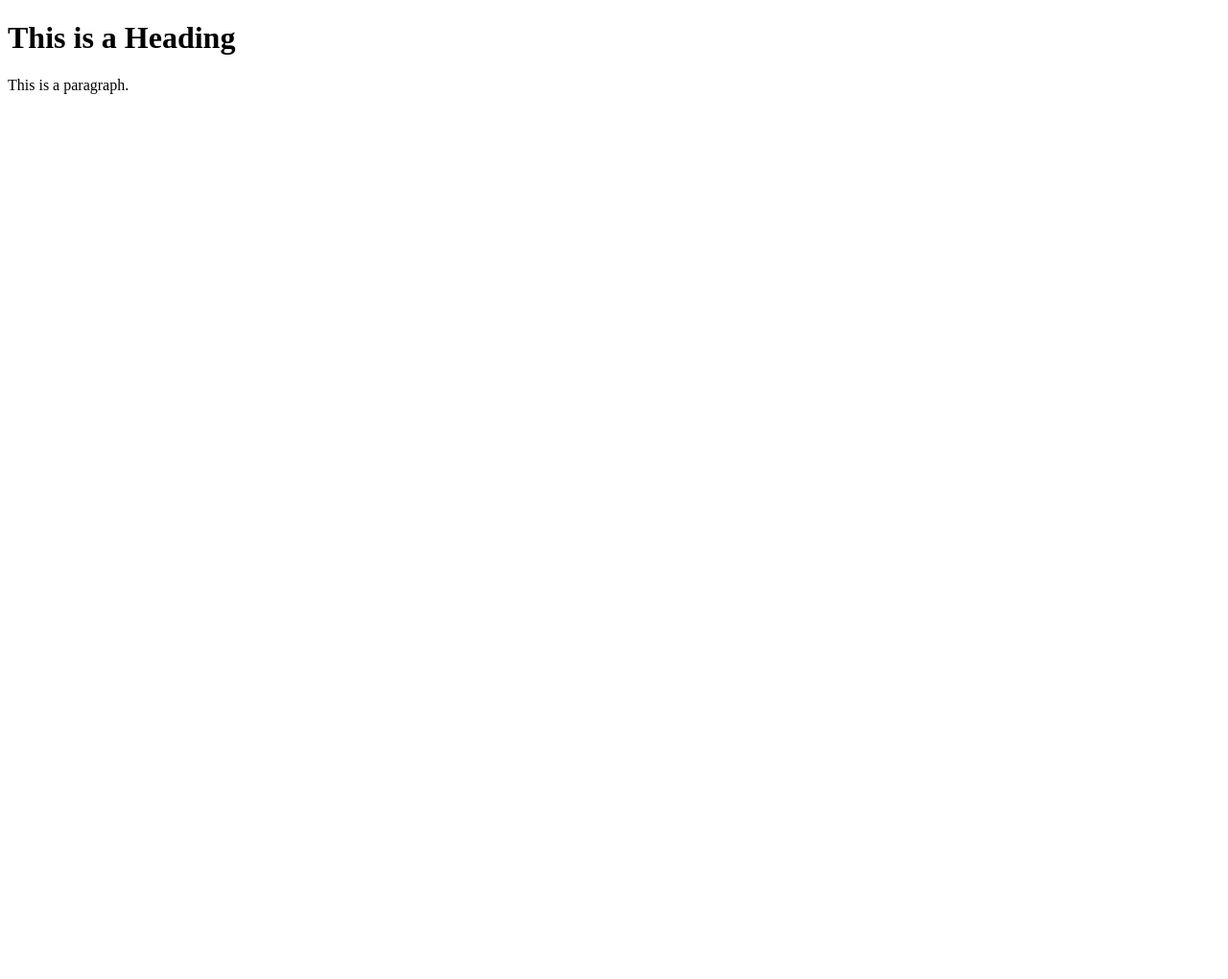
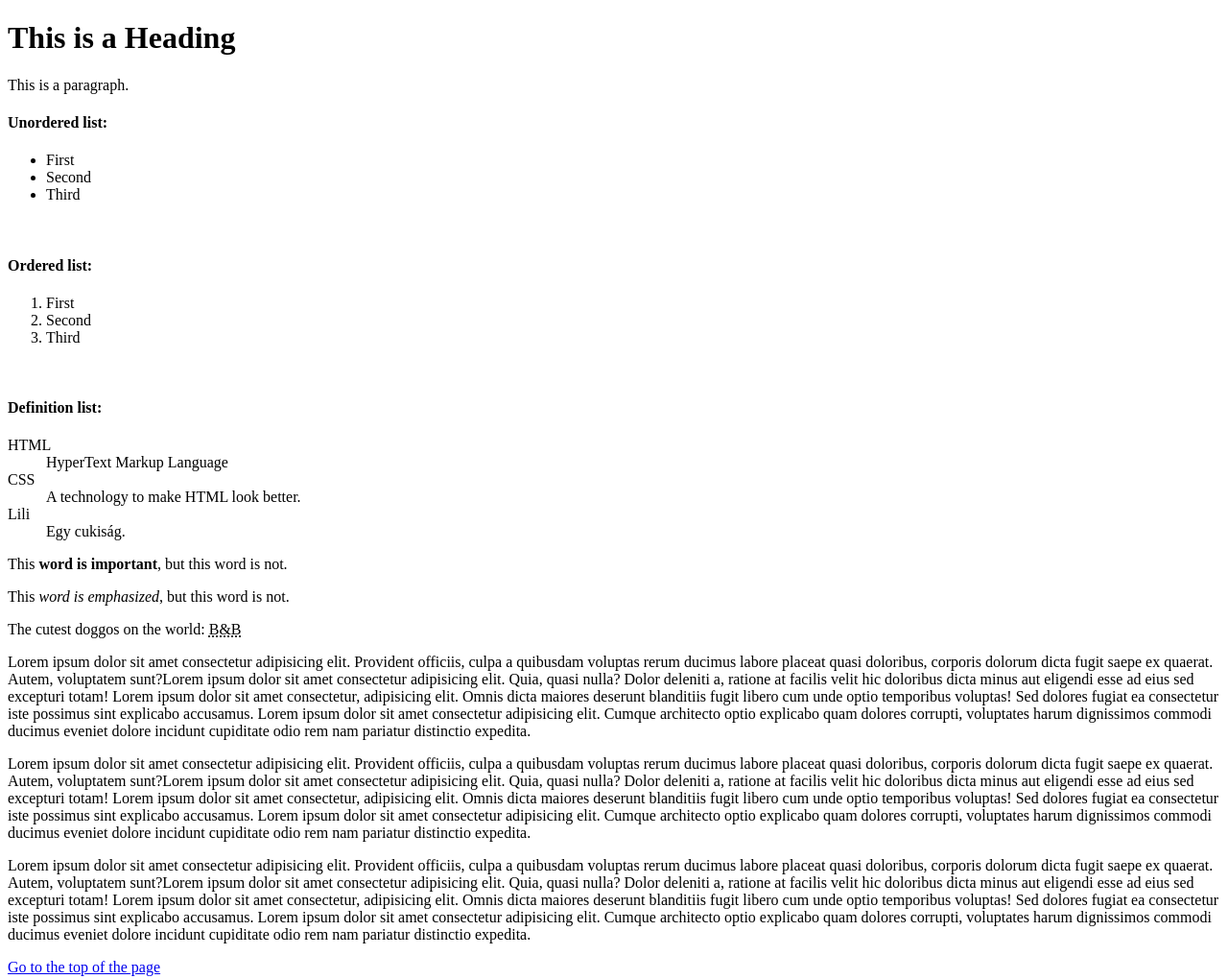
Before and after one commit to vRG-Projects/html_practice, a plain HTML site: page index.html in a window 1280 px wide. Shown: the whole page at 96% size. Before the commit the page ends 800 px from the top, so only its background shows below. Drawn offline with Linux system fonts and the light colour scheme.

Commit message:
Update index.html
Practicing

```diff
--- a/index.html
+++ b/index.html
@@ -1,10 +1,47 @@
 <!DOCTYPE html>
 <html>
     <head>
-        <title>Page Title</title>
+        <meta charset="utf-8">
+        <title>vRG Projects</title>
+        <meta name="description" content="First HTML and CSS project">
+
     </head>
     <body>
-        <h1>This is a Heading</h1>
+        <h1 id="title">This is a Heading</h1>
         <p>This is a paragraph.</p>
+
+        <h4>Unordered list:</h4>
+        <ul>
+            <li>First</li>
+            <li>Second</li>
+            <li>Third</li>
+        </ul>
+        <br>
+        <h4>Ordered list:</h4>
+        <ol>
+            <li>First</li>
+            <li>Second</li>
+            <li>Third</li>
+        </ol>
+        <br>
+        <h4>Definition list:</h4>
+        <dl>
+            <dt>HTML</dt>
+            <dd>HyperText Markup Language</dd>
+            <dt>CSS</dt>
+            <dd>A technology to make HTML look better.</dd>
+            <dt>Lili</dt>
+            <dd>Egy cukiság.</dd>
+        </dl>
+        <p>This <strong>word is important</strong>, but this word is not.</p>
+        <p>This <em>word is emphasized</em>, but this word is not.</p>
+        <p>The cutest doggos on the world: <abbr title="Bodza és Bogyó">B&B</abbr></p>
+        <p>Lorem ipsum dolor sit amet consectetur adipisicing elit. Provident officiis, culpa a quibusdam voluptas rerum ducimus labore placeat quasi doloribus, corporis dolorum dicta fugit saepe ex quaerat. Autem, voluptatem sunt?Lorem ipsum dolor sit amet consectetur adipisicing elit. Quia, quasi nulla? Dolor deleniti a, ratione at facilis velit hic doloribus dicta minus aut eligendi esse ad eius sed excepturi totam! Lorem ipsum dolor sit amet consectetur, adipisicing elit. Omnis dicta maiores deserunt blanditiis fugit libero cum unde optio temporibus voluptas! Sed dolores fugiat ea consectetur iste possimus sint explicabo accusamus. Lorem ipsum dolor sit amet consectetur adipisicing elit. Cumque architecto optio explicabo quam dolores corrupti, voluptates harum dignissimos commodi ducimus eveniet dolore incidunt cupiditate odio rem nam pariatur distinctio expedita.</p>
+        <p>Lorem ipsum dolor sit amet consectetur adipisicing elit. Provident officiis, culpa a quibusdam voluptas rerum ducimus labore placeat quasi doloribus, corporis dolorum dicta fugit saepe ex quaerat. Autem, voluptatem sunt?Lorem ipsum dolor sit amet consectetur adipisicing elit. Quia, quasi nulla? Dolor deleniti a, ratione at facilis velit hic doloribus dicta minus aut eligendi esse ad eius sed excepturi totam! Lorem ipsum dolor sit amet consectetur, adipisicing elit. Omnis dicta maiores deserunt blanditiis fugit libero cum unde optio temporibus voluptas! Sed dolores fugiat ea consectetur iste possimus sint explicabo accusamus. Lorem ipsum dolor sit amet consectetur adipisicing elit. Cumque architecto optio explicabo quam dolores corrupti, voluptates harum dignissimos commodi ducimus eveniet dolore incidunt cupiditate odio rem nam pariatur distinctio expedita.</p>
+        <p>Lorem ipsum dolor sit amet consectetur adipisicing elit. Provident officiis, culpa a quibusdam voluptas rerum ducimus labore placeat quasi doloribus, corporis dolorum dicta fugit saepe ex quaerat. Autem, voluptatem sunt?Lorem ipsum dolor sit amet consectetur adipisicing elit. Quia, quasi nulla? Dolor deleniti a, ratione at facilis velit hic doloribus dicta minus aut eligendi esse ad eius sed excepturi totam! Lorem ipsum dolor sit amet consectetur, adipisicing elit. Omnis dicta maiores deserunt blanditiis fugit libero cum unde optio temporibus voluptas! Sed dolores fugiat ea consectetur iste possimus sint explicabo accusamus. Lorem ipsum dolor sit amet consectetur adipisicing elit. Cumque architecto optio explicabo quam dolores corrupti, voluptates harum dignissimos commodi ducimus eveniet dolore incidunt cupiditate odio rem nam pariatur distinctio expedita.</p>
+        <p><a href="#title">Go to the top of the page</a></p>
     </body>
+    <footer>
+
+    </footer>
 </html>
```
